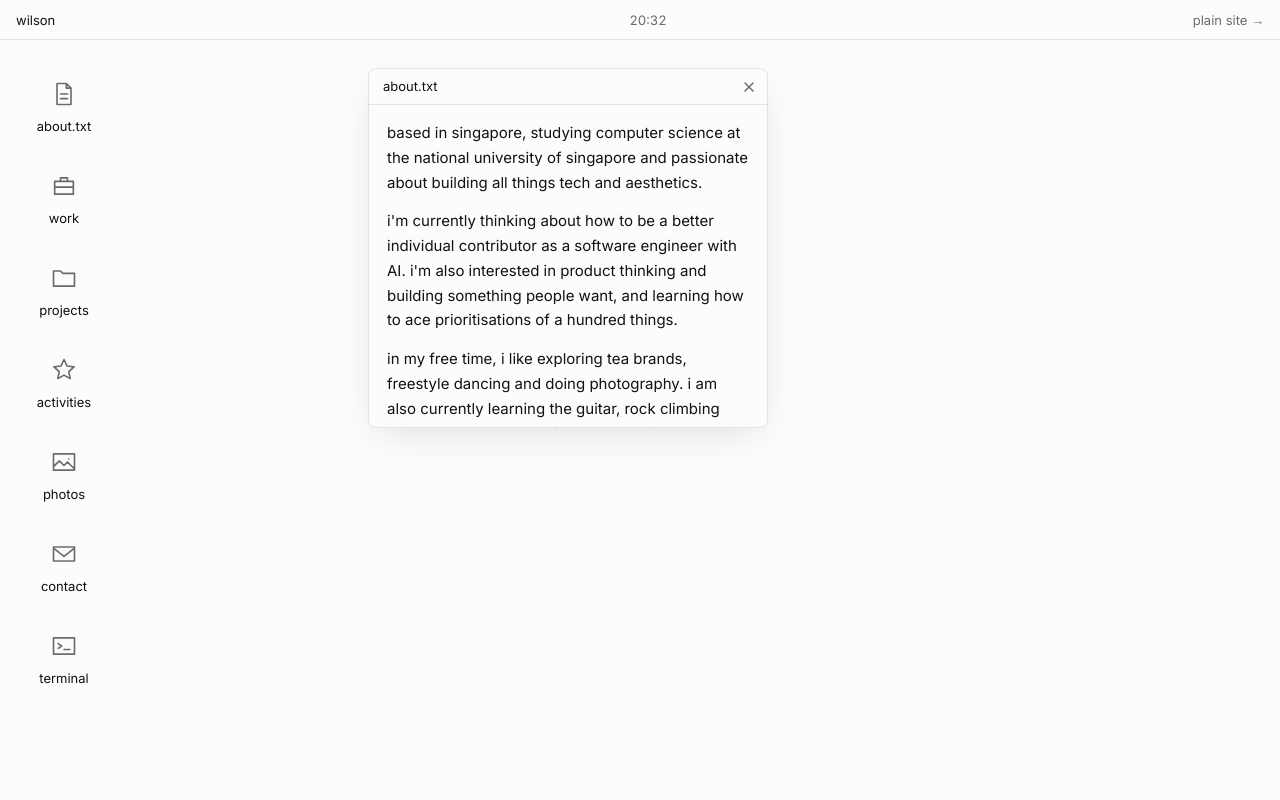
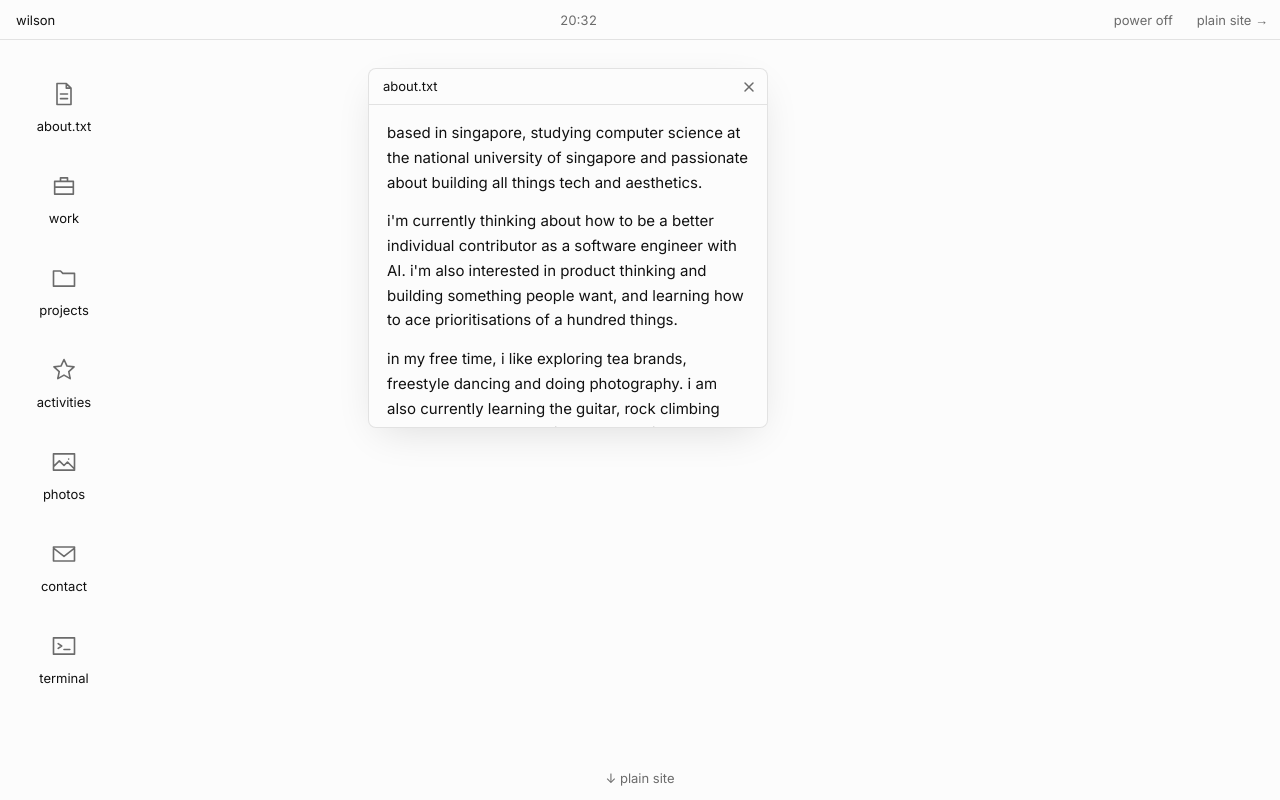
Before and after one commit to wilsonsfh/website-portfolio, a React (Vite) app: page / in a window 1280 px wide. Both pictures are taken after a click on the button "turn on". Shown: the top 800 px of the page. Built offline with nearby package versions, Linux system fonts and the light colour scheme.

Commit message:
spike(b): desktop as scrollable section, return-visit landing, power off

```diff
--- a/src/App.tsx
+++ b/src/App.tsx
@@ -4,8 +4,8 @@ import Greeting from "./components/greeting/Greeting";
 export default function App() {
   return (
     <>
+      <Greeting />
       <MainPage />
-      <Greeting />
     </>
   );
 }
--- a/src/components/greeting/Desktop.tsx
+++ b/src/components/greeting/Desktop.tsx
@@ -15,16 +15,18 @@ function useClock() {
 }
 
 function useViewport() {
-  const [vp, setVp] = useState({ w: window.innerWidth, h: window.innerHeight });
+  // w: viewport width (matches the css breakpoint), cw: width without a classic scrollbar (what the section really is)
+  const read = () => ({ w: window.innerWidth, cw: document.documentElement.clientWidth, h: window.innerHeight });
+  const [vp, setVp] = useState(read);
   useEffect(() => {
-    const on = () => setVp({ w: window.innerWidth, h: window.innerHeight });
+    const on = () => setVp(read());
     window.addEventListener("resize", on);
     return () => window.removeEventListener("resize", on);
   }, []);
   return vp;
 }
 
-type Win = { id: AppId; x: number; y: number; z: number };
+type Win = { id: AppId; x: number; y: number; z: number; focus: boolean };
 const PHONE = 640;
 
 const size = (id: AppId, vw: number, vh: number) => {
@@ -33,25 +35,26 @@ const size = (id: AppId, vw: number, vh: number) => {
 };
 
 // a new window cascades gently from roughly the centre
-const place = (id: AppId, n: number, z: number): Win => {
-  const { w } = size(id, window.innerWidth, window.innerHeight);
-  return { id, x: Math.max(150, (window.innerWidth - w) / 2 + ((n % 5) - 2) * 36), y: BAR + 28 + (n % 5) * 30, z };
+const place = (id: AppId, n: number, z: number, focus: boolean): Win => {
+  const cw = document.documentElement.clientWidth;
+  const { w } = size(id, cw, window.innerHeight);
+  return { id, x: Math.max(150, (cw - w) / 2 + ((n % 5) - 2) * 36), y: BAR + 28 + (n % 5) * 30, z, focus };
 };
 
-export default function Desktop({ onPlain }: { onPlain: () => void }) {
+export default function Desktop({ onPlain, onPowerOff, focusOnMount }: { onPlain: () => void; onPowerOff: () => void; focusOnMount: boolean }) {
   const clock = useClock();
   const root = useRef<HTMLDivElement>(null);
   const vp = useViewport();
   const phone = vp.w < PHONE;
   const zRef = useRef(11);
-  const [wins, setWins] = useState<Win[]>(() => (window.innerWidth >= PHONE ? [place("about", 0, 11)] : []));
+  const [wins, setWins] = useState<Win[]>(() => (window.innerWidth >= PHONE ? [place("about", 0, 11, focusOnMount)] : []));
 
   const open = (id: AppId) => {
     const z = ++zRef.current;
     setWins((ws) =>
       ws.some((w) => w.id === id)
         ? ws.map((w) => (w.id === id ? { ...w, z } : w))
-        : [...ws, place(id, ws.length, z)],
+        : [...ws, place(id, ws.length, z, true)],
     );
   };
   const focus = (id: AppId) => {
@@ -67,8 +70,8 @@ export default function Desktop({ onPlain }: { onPlain: () => void }) {
 
   // keep keyboard focus in the desktop after the power button unmounts
   useEffect(() => {
-    if (!root.current?.contains(document.activeElement)) root.current?.focus({ preventScroll: true });
-  }, []);
+    if (focusOnMount && !root.current?.contains(document.activeElement)) root.current?.focus({ preventScroll: true });
+  }, []); // eslint-disable-line react-hooks/exhaustive-deps
 
   const ctx: Ctx = { open, exit: onPlain };
   const top = Math.max(0, ...wins.map((w) => w.z));
@@ -78,7 +81,10 @@ export default function Desktop({ onPlain }: { onPlain: () => void }) {
       <header className="dk-bar">
         <span>wilson</span>
         <span className="dk-clock">{clock}</span>
-        <button type="button" className="dk-plain" onClick={onPlain}>plain site →</button>
+        <span className="dk-right">
+          <button type="button" className="dk-plain" onClick={onPowerOff}>power off</button>
+          <button type="button" className="dk-plain" onClick={onPlain}>plain site →</button>
+        </span>
       </header>
 
       <nav className="dk-icons" aria-label="apps">
@@ -92,18 +98,21 @@ export default function Desktop({ onPlain }: { onPlain: () => void }) {
         ))}
       </nav>
 
+      <button type="button" className="gr-cue dk-cue" onClick={onPlain}>↓ plain site</button>
+
       <AnimatePresence>
         {wins.map((w) => {
           const a = appById(w.id);
-          const s = size(w.id, vp.w, vp.h);
+          const s = size(w.id, vp.cw, vp.h);
           return (
             <Window
               key={w.id}
               title={a.title}
               x={w.x} y={w.y} w={s.w} h={s.h} z={w.z}
-              vw={vp.w} vh={vp.h}
+              vw={vp.cw} vh={vp.h}
               active={w.z === top}
               phone={phone}
+              autoFocus={w.focus}
               flush={a.flush}
               onFocus={() => focus(w.id)}
               onClose={() => close(w.id)}
--- a/src/components/greeting/Greeting.tsx
+++ b/src/components/greeting/Greeting.tsx
@@ -1,8 +1,9 @@
-import { useEffect, useRef, useState } from "react";
-import { AnimatePresence, motion, useReducedMotion } from "motion/react";
+import { useEffect, useLayoutEffect, useRef, useState } from "react";
+import { useReducedMotion } from "motion/react";
 import Desktop from "./Desktop";
 import "./greeting.css";
 
+// sessionStorage value: absent = first visit, "seen-off" = visited, "seen-on" = visited and powered on
 const KEY = "greeting-b";
 type Phase = "off" | "boot" | "desktop";
 
@@ -13,6 +14,8 @@ const write = (v: string) => {
   try { sessionStorage.setItem(KEY, v); } catch {}
 };
 const forced = () => new URLSearchParams(location.search).get("intro") === "1";
+const mainEl = () => document.getElementById("main");
+const mainTop = () => (mainEl()?.getBoundingClientRect().top ?? 0) + window.scrollY;
 
 const BOOT = [
   "wilson-os 0.1",
@@ -23,25 +26,48 @@ const BOOT = [
 
 export default function Greeting() {
   const reduce = useReducedMotion();
-  const [open, setOpen] = useState(() => forced() || read() !== "plain");
-  const [phase, setPhase] = useState<Phase>(() => (!forced() && read() === "desktop" ? "desktop" : "off"));
-  const [veil, setVeil] = useState(() => phase !== "desktop");
+  const [init] = useState(() => {
+    const v = forced() ? null : read();
+    return { returning: v !== null, on: v === "seen-on" };
+  });
+  const [phase, setPhase] = useState<Phase>(init.on ? "desktop" : "off");
+  const [veil, setVeil] = useState(!init.on);
   const timers = useRef<number[]>([]);
+  const interactive = useRef(false); // true once the visitor has powered on in this page load
+  const wantPowerFocus = useRef(!init.returning);
 
   useEffect(() => () => timers.current.forEach(clearTimeout), []);
 
+  // landing position: first visit at the power-off screen, return visit at the top of #main
+  useLayoutEffect(() => {
+    history.scrollRestoration = "manual";
+    window.scrollTo({ top: init.returning ? mainTop() : 0, behavior: "instant" });
+  }, [init.returning]);
+
+  // scrolling past the desktop also counts as having visited
+  useEffect(() => {
+    const on = () => {
+      if (window.scrollY > window.innerHeight / 2) {
+        if (read() === null) write("seen-off");
+        window.removeEventListener("scroll", on);
+      }
+    };
+    window.addEventListener("scroll", on, { passive: true });
+    return () => window.removeEventListener("scroll", on);
+  }, []);
+
   const plain = () => {
-    write("plain");
-    setOpen(false);
-    requestAnimationFrame(() => {
-      const m = document.getElementById("main");
-      m?.setAttribute("tabindex", "-1");
-      m?.focus({ preventScroll: true });
-    });
+    if (read() === null) write("seen-off");
+    const m = mainEl();
+    if (!m) return;
+    m.scrollIntoView({ behavior: reduce ? "auto" : "smooth", block: "start" });
+    m.setAttribute("tabindex", "-1");
+    m.focus({ preventScroll: true });
   };
 
   const powerOn = () => {
-    write("desktop");
+    write("seen-on");
+    interactive.current = true;
     if (reduce) {
       setPhase("desktop");
       timers.current.push(window.setTimeout(() => setVeil(false), 240));
@@ -54,42 +80,48 @@ export default function Greeting() {
     );
   };
 
-  // while the overlay is up: page behind is inert and cannot scroll; Escape = plain site
+  const powerOff = () => {
+    timers.current.forEach(clearTimeout);
+    timers.current = [];
+    write("seen-off");
+    wantPowerFocus.current = true;
+    setPhase("off");
+    setVeil(true);
+  };
+
+  // Escape = plain site, but only while the desktop is still on screen
+  const plainRef = useRef(plain);
+  plainRef.current = plain;
   useEffect(() => {
-    if (!open) return;
-    const main = document.getElementById("main");
-    main?.setAttribute("inert", "");
-    const html = document.documentElement;
-    const prev = [html.style.overflow, document.body.style.overflow];
-    html.style.overflow = "hidden";
-    document.body.style.overflow = "hidden";
-    const onKey = (e: KeyboardEvent) => { if (e.key === "Escape") plain(); };
+    const onKey = (e: KeyboardEvent) => {
+      if (e.key === "Escape" && window.scrollY < mainTop() - 1) plainRef.current();
+    };
     window.addEventListener("keydown", onKey);
-    return () => {
-      main?.removeAttribute("inert");
-      html.style.overflow = prev[0];
-      document.body.style.overflow = prev[1];
-      window.removeEventListener("keydown", onKey);
-    };
-  }, [open]);
+    return () => window.removeEventListener("keydown", onKey);
+  }, []);
 
   return (
-    <AnimatePresence>
-      {open && (
-        <motion.div
-          className="gr-root"
-          role="region"
-          aria-label="desktop greeting"
-          exit={{ opacity: 0 }}
-          transition={{ duration: 0.18, ease: [0.23, 1, 0.32, 1] }}
-        >
-          {phase === "desktop" && <Desktop onPlain={plain} />}
+    <section id="desktop" className="gr-root" aria-label="desktop greeting">
+      {phase === "desktop" && (
+        <Desktop onPlain={plain} onPowerOff={powerOff} focusOnMount={interactive.current} />
+      )}
       {veil && (
         <div className={`gr-screen${phase === "desktop" ? " leave" : ""}`}>
           <button type="button" className="gr-plain" onClick={plain}>plain site →</button>
           {phase === "off" && (
             <div className="gr-off">
-                  <button type="button" className="gr-power" onClick={powerOn} aria-label="turn on" autoFocus>
+              <button
+                type="button"
+                className="gr-power"
+                onClick={powerOn}
+                aria-label="turn on"
+                ref={(el) => {
+                  if (el && wantPowerFocus.current) {
+                    wantPowerFocus.current = false;
+                    el.focus({ preventScroll: true });
+                  }
+                }}
+              >
                 <svg width="22" height="22" viewBox="0 0 24 24" fill="none" stroke="currentColor" strokeWidth="1.6" strokeLinecap="round" aria-hidden="true">
                   <path d="M12 3v8" />
                   <path d="M6.3 6.8a8 8 0 1 0 11.4 0" />
@@ -108,10 +140,9 @@ export default function Greeting() {
               </ul>
             </>
           )}
+          <button type="button" className="gr-cue" onClick={plain}>↓ plain site</button>
         </div>
       )}
-        </motion.div>
-      )}
-    </AnimatePresence>
+    </section>
   );
 }
--- a/src/components/greeting/Window.tsx
+++ b/src/components/greeting/Window.tsx
@@ -10,20 +10,20 @@ type Props = {
   title: string;
   x: number; y: number; w: number; h: number; z: number;
   vw: number; vh: number;
-  active: boolean; phone: boolean; flush?: boolean;
+  active: boolean; phone: boolean; flush?: boolean; autoFocus: boolean;
   onFocus: () => void; onClose: () => void; onMove: (x: number, y: number) => void;
   children: ReactNode;
 };
 
-export default function Window({ title, x, y, w, h, z, vw, vh, active, phone, flush, onFocus, onClose, onMove, children }: Props) {
+export default function Window({ title, x, y, w, h, z, vw, vh, active, phone, flush, autoFocus, onFocus, onClose, onMove, children }: Props) {
   const reduce = useReducedMotion();
   const root = useRef<HTMLDivElement>(null);
   const drag = useRef<{ dx: number; dy: number } | null>(null);
 
   useEffect(() => {
     const r = root.current;
-    if (r && !r.contains(document.activeElement)) r.focus({ preventScroll: true });
-  }, []);
+    if (autoFocus && r && !r.contains(document.activeElement)) r.focus({ preventScroll: true });
+  }, []); // eslint-disable-line react-hooks/exhaustive-deps
 
   // always kept inside the viewport, also after a resize
   const cx = clamp(x, 0, vw - w);
--- a/src/components/greeting/greeting.css
+++ b/src/components/greeting/greeting.css
@@ -1,8 +1,18 @@
 /* concept B: desktop. everything is scoped under .gr-* / .dk-* */
 .gr-root {
-  position: fixed; inset: 0; z-index: 50; overflow: hidden;
-  overscroll-behavior: contain; background: var(--bg); color: var(--fg);
+  position: relative; z-index: 0; height: 100vh; height: 100dvh; overflow: hidden;
+  background: var(--bg); color: var(--fg);
 }
+.gr-cue {
+  position: absolute; left: 50%; bottom: 0; z-index: 4; min-height: 44px; padding: 0 16px;
+  transform: translateX(-50%); background: none; border: 0; cursor: pointer;
+  font: inherit; font-size: 13px; text-transform: lowercase; color: #8e8e8e;
+  transition: color 160ms ease;
+}
+.gr-cue:focus-visible { outline: 2px solid #9b8cc4; outline-offset: -2px; border-radius: 4px; }
+.dk-cue { z-index: 5; color: var(--muted); }
+.dk-cue:focus-visible { outline-color: var(--accent); }
+@media (hover: hover) and (pointer: fine) { .gr-cue:hover { color: #ededed; } .dk-cue:hover { color: var(--fg); } }
 #main:focus { outline: none; }
 
 /* power-off + boot screen (always dark, like a switched-off tv) */
@@ -58,13 +68,14 @@
 .dk { position: absolute; inset: 0; z-index: 1; outline: none; }
 .dk-bar {
   position: absolute; top: 0; left: 0; right: 0; height: 40px; z-index: 1000;
-  display: grid; grid-template-columns: 1fr auto 1fr; align-items: center;
+  display: grid; grid-template-columns: auto 1fr auto; align-items: center;
   padding: 0 0 0 16px; border-bottom: 1px solid var(--line); background: var(--bg);
   font-size: 13px; text-transform: lowercase;
 }
-.dk-clock { color: var(--muted); font-variant-numeric: tabular-nums; }
+.dk-right { display: flex; justify-self: end; }
+.dk-clock { text-align: center; color: var(--muted); font-variant-numeric: tabular-nums; }
 .dk-plain {
-  justify-self: end; height: 40px; padding: 0 16px; background: none; border: 0; cursor: pointer;
+  height: 40px; padding: 0 12px; background: none; border: 0; cursor: pointer;
   font: inherit; color: var(--muted); transition: transform 160ms ease-out, color 160ms ease;
 }
 .dk-plain:active { transform: scale(0.97); }
@@ -147,7 +158,7 @@
     right: 0; padding: 24px 16px; grid-auto-flow: row; grid-template-columns: repeat(3, 1fr);
     grid-template-rows: none; grid-auto-rows: 96px; grid-auto-columns: auto; justify-items: center;
   }
-  .dk-pos.is-phone { position: fixed; top: 40px; left: 0; right: 0; bottom: 0; }
+  .dk-pos.is-phone { position: absolute; top: 40px; left: 0; right: 0; bottom: 0; }
   .is-phone .dk-win { border: 0; border-top: 1px solid var(--line); border-radius: 0; box-shadow: none; }
   .is-phone .dk-title { height: 52px; padding-left: 4px; justify-content: flex-start; gap: 4px; cursor: auto; touch-action: auto; }
   .dk-back {
```
Also changed, not shown: 1 other file (tests, documents, lock files or other folders). Lines whose indentation alone changed are shown as unchanged.
